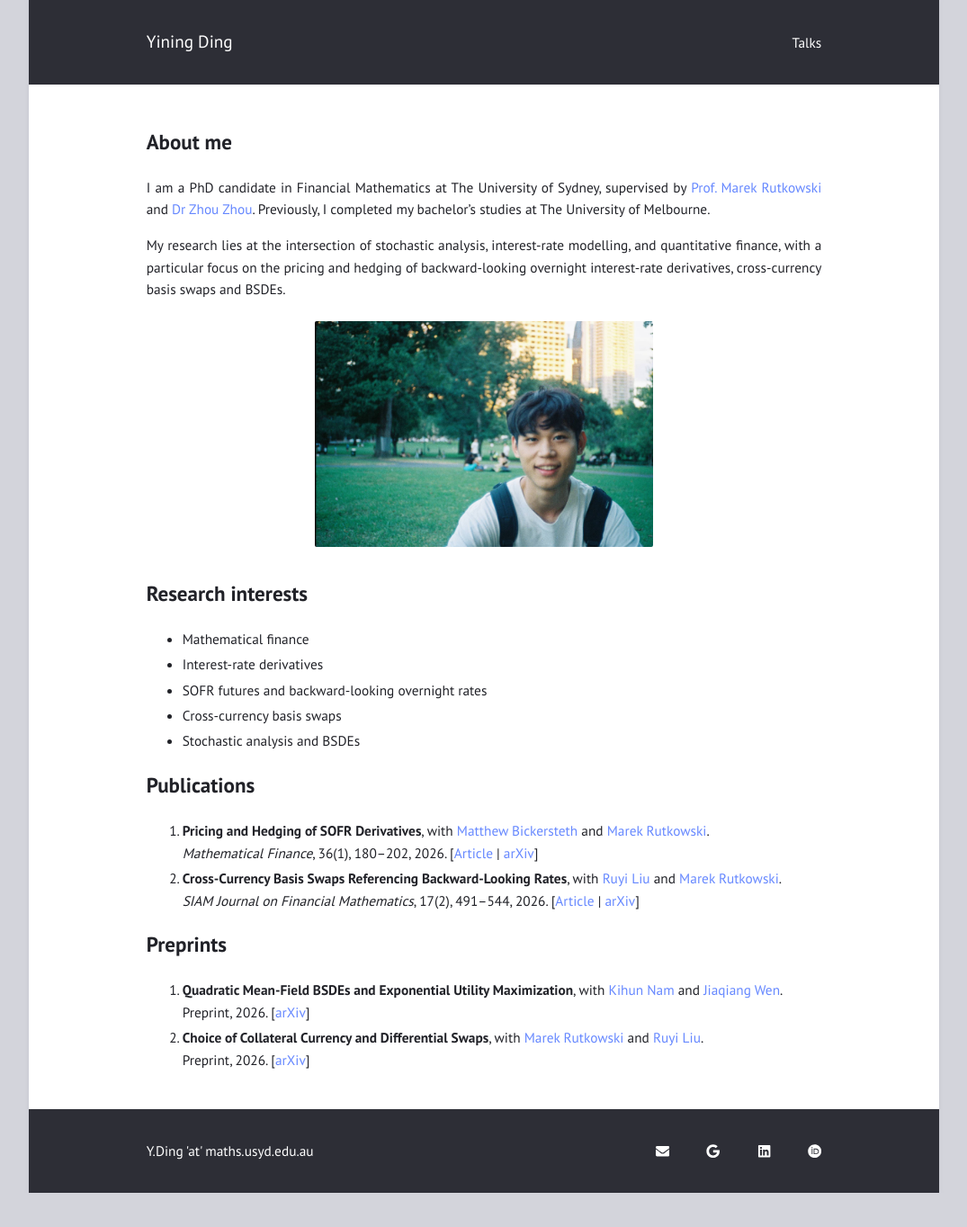
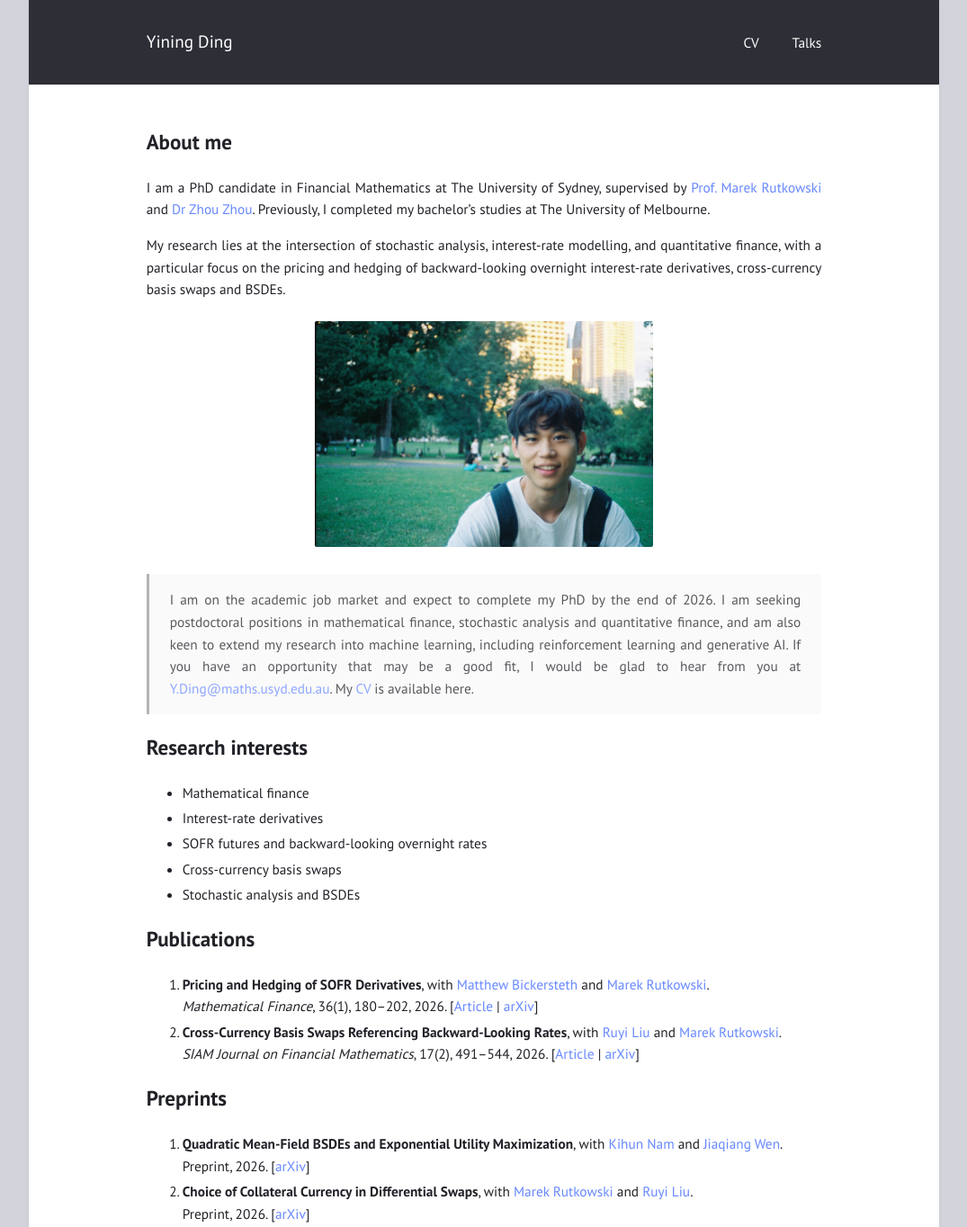
Before and after one commit to YININGDING/YiningDing.github.io, a plain HTML site: page index.html in a window 1280 px wide. Shown: the top 1364 px of the page at 90% size, without its empty margins (102-1177 px from the left). Before the commit the page ends 1326 px from the top, so only its background shows below. Drawn offline with Linux system fonts and the light colour scheme.

Commit message:
Add CV PDF and nav link; re-add job-market note; fix collateral paper title
Co-Authored-By: Claude Opus 4.8 <noreply@anthropic.com>

```diff
--- a/index.html
+++ b/index.html
@@ -13,7 +13,7 @@
 
   <header>
     <a href="/" class="title">Yining Ding</a>
-    <nav><a href="/talks.html">Talks</a></nav>
+    <nav><a href="/assets/Yining_Ding_CV.pdf">CV</a><a href="/talks.html">Talks</a></nav>
   </header>
 
   <article>
@@ -25,6 +25,10 @@
   <div style="text-align:center;">
     <img src="/assets/profile.jpg" alt="Yining Ding" width="50%" />
   </div>
+
+  <blockquote>
+    <p>I am on the academic job market and expect to complete my PhD by the end of 2026. I am seeking postdoctoral positions in mathematical finance, stochastic analysis and quantitative finance, and am also keen to extend my research into machine learning, including reinforcement learning and generative AI. If you have an opportunity that may be a good fit, I would be glad to hear from you at <a href="mailto:Y.Ding@maths.usyd.edu.au">Y.Ding@maths.usyd.edu.au</a>. My <a href="/assets/Yining_Ding_CV.pdf">CV</a> is available here.</p>
+  </blockquote>
 
   <h2 id="research-interests">Research interests</h2>
 <ul>
@@ -47,7 +51,7 @@
 <ol>
   <li><b>Quadratic Mean-Field BSDEs and Exponential Utility Maximization</b>, with <a href="https://sites.google.com/view/kihun-nam/home">Kihun Nam</a> and <a href="https://math.sustech.edu.cn/e/wenjiaqiang">Jiaqiang Wen</a>.<br />
   Preprint, 2026. [<a href="https://arxiv.org/abs/2511.17214">arXiv</a>]</li>
-  <li><b>Choice of Collateral Currency and Differential Swaps</b>, with <a href="https://profiles.sydney.edu.au/marek.rutkowski">Marek Rutkowski</a> and <a href="https://ruyi-liu61.github.io/">Ruyi Liu</a>.<br />
+  <li><b>Choice of Collateral Currency in Differential Swaps</b>, with <a href="https://profiles.sydney.edu.au/marek.rutkowski">Marek Rutkowski</a> and <a href="https://ruyi-liu61.github.io/">Ruyi Liu</a>.<br />
   Preprint, 2026. [<a href="https://arxiv.org/abs/2603.07863">arXiv</a>]</li>
 </ol>
 
```
Also changed, not shown: talks.html (+1 -1 lines), 1 other file.
